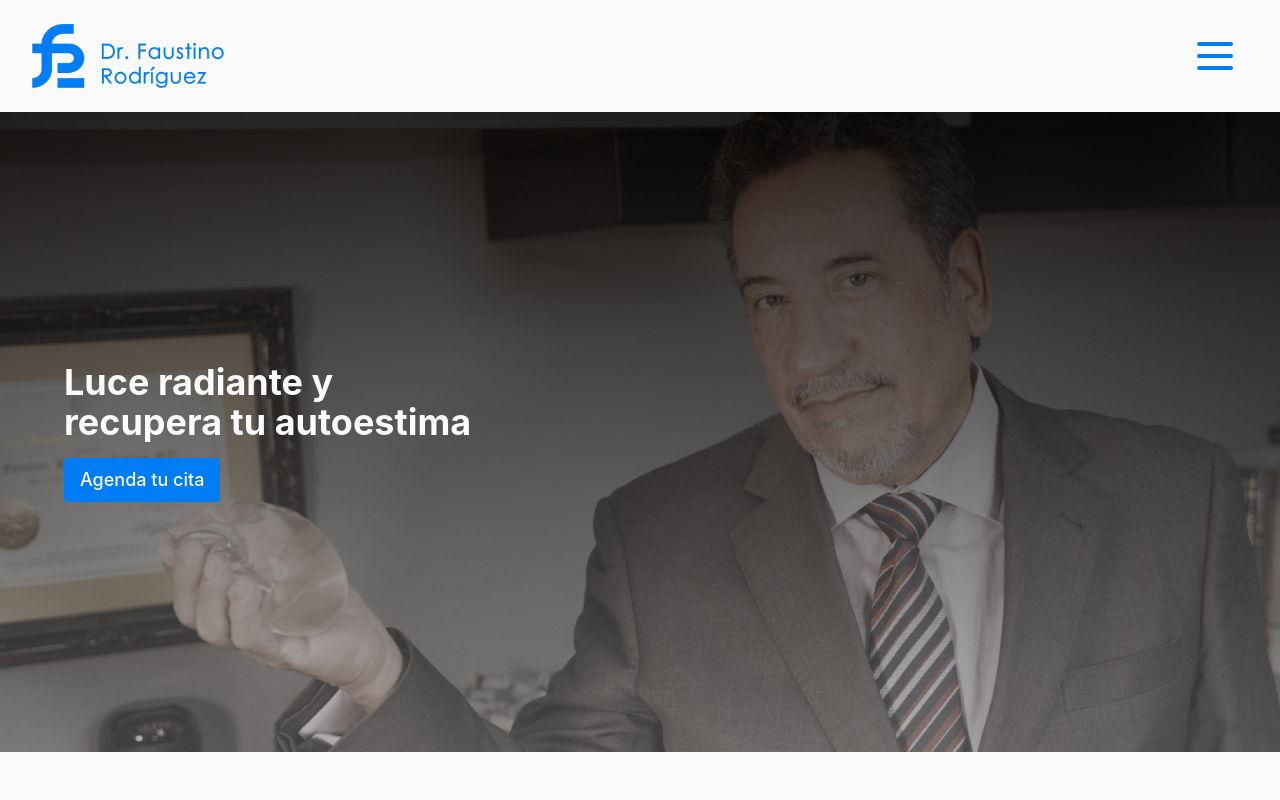
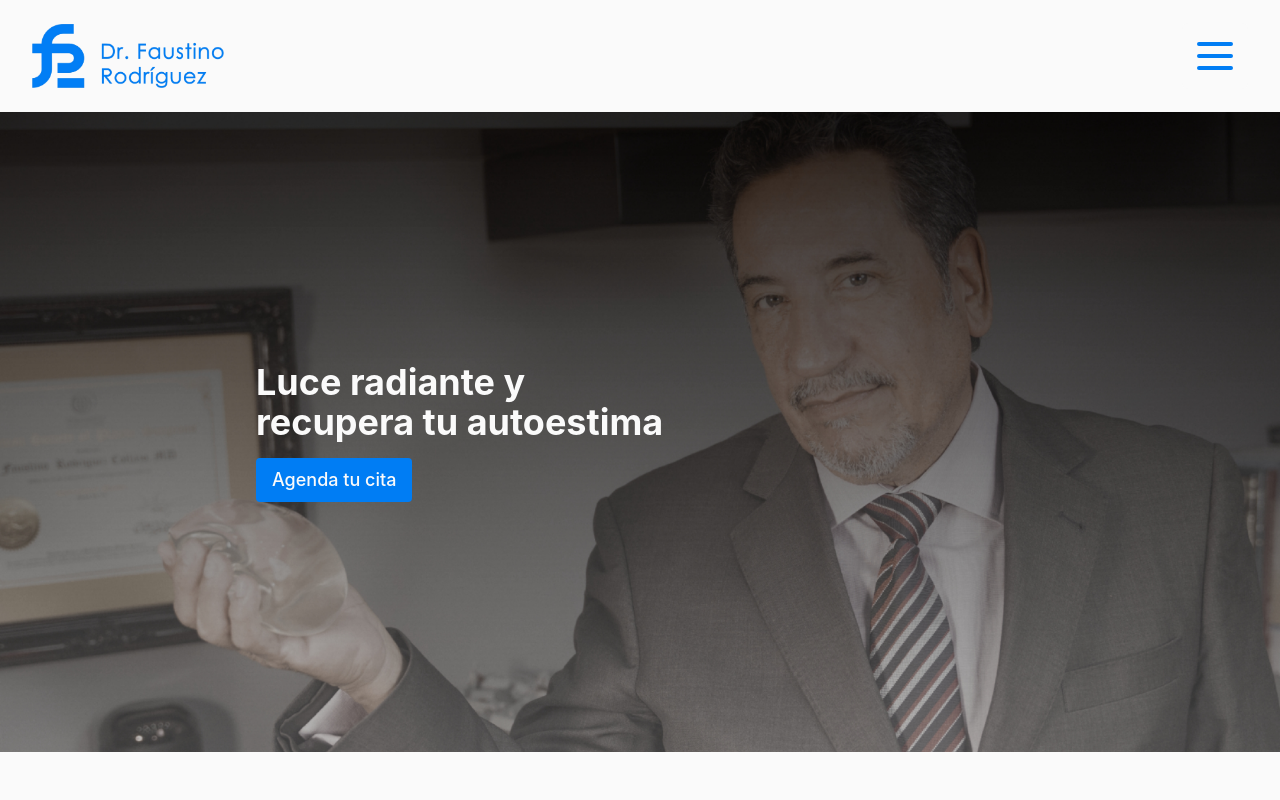
Before and after one commit to AngelDeLara/dr-faustino-rodriguez, a React (Vite) app: page / in a window 1280 px wide. Shown: the top 800 px of the page. Built offline with nearby package versions, Linux system fonts and the light colour scheme.

Commit message:
update header padding in large screens

```diff
--- a/src/components/Header.tsx
+++ b/src/components/Header.tsx
@@ -23,7 +23,7 @@ const Header: React.FC = () => {
 						backgroundSize: "cover",
 					}}
 				></div> */}
-				<div className="container z-30 text-left sm:pl-0">
+				<div className="container z-30 text-left lg:pl-48">
 					<h1 className="text-4xl font-bold text-background mb-4">
 						Luce radiante y <br /> recupera tu autoestima
 					</h1>
```
